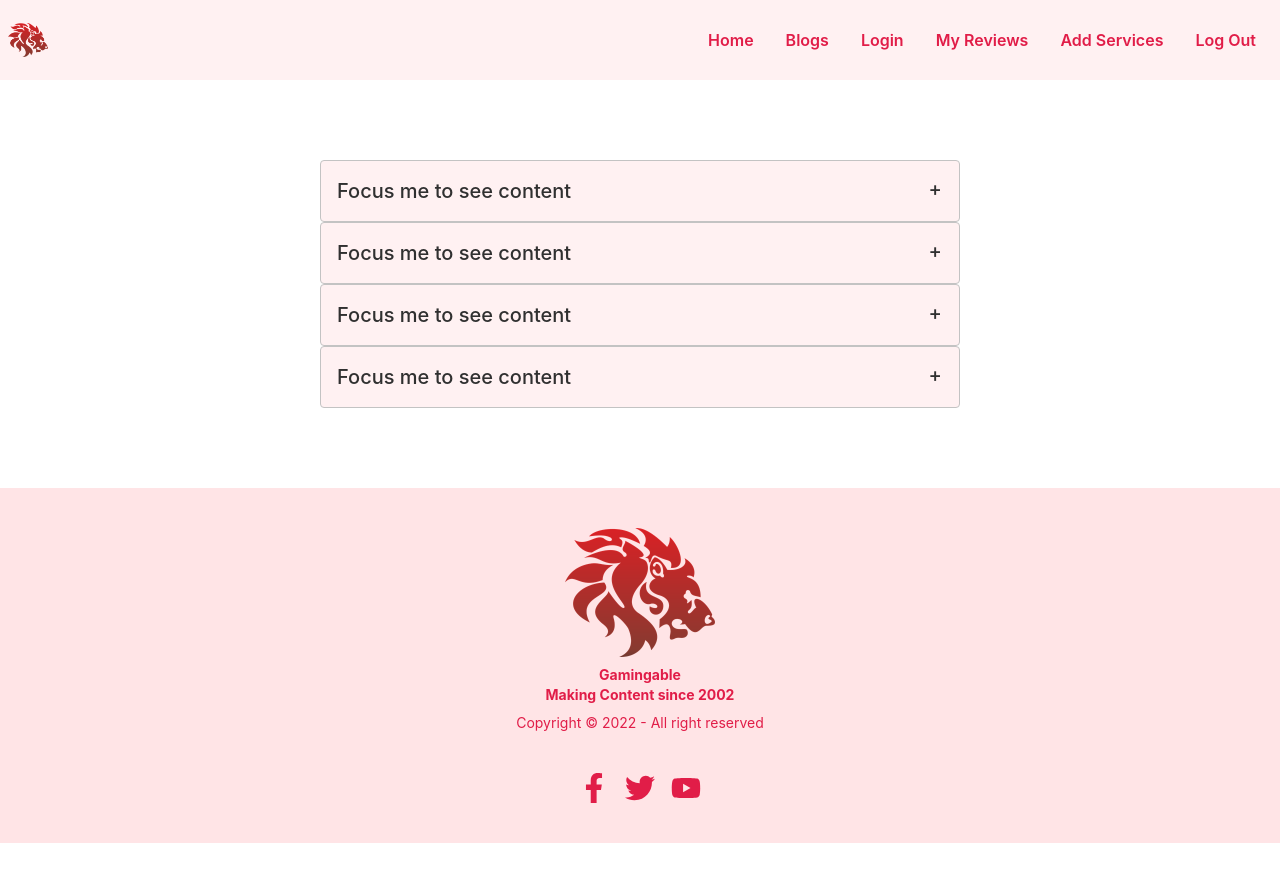
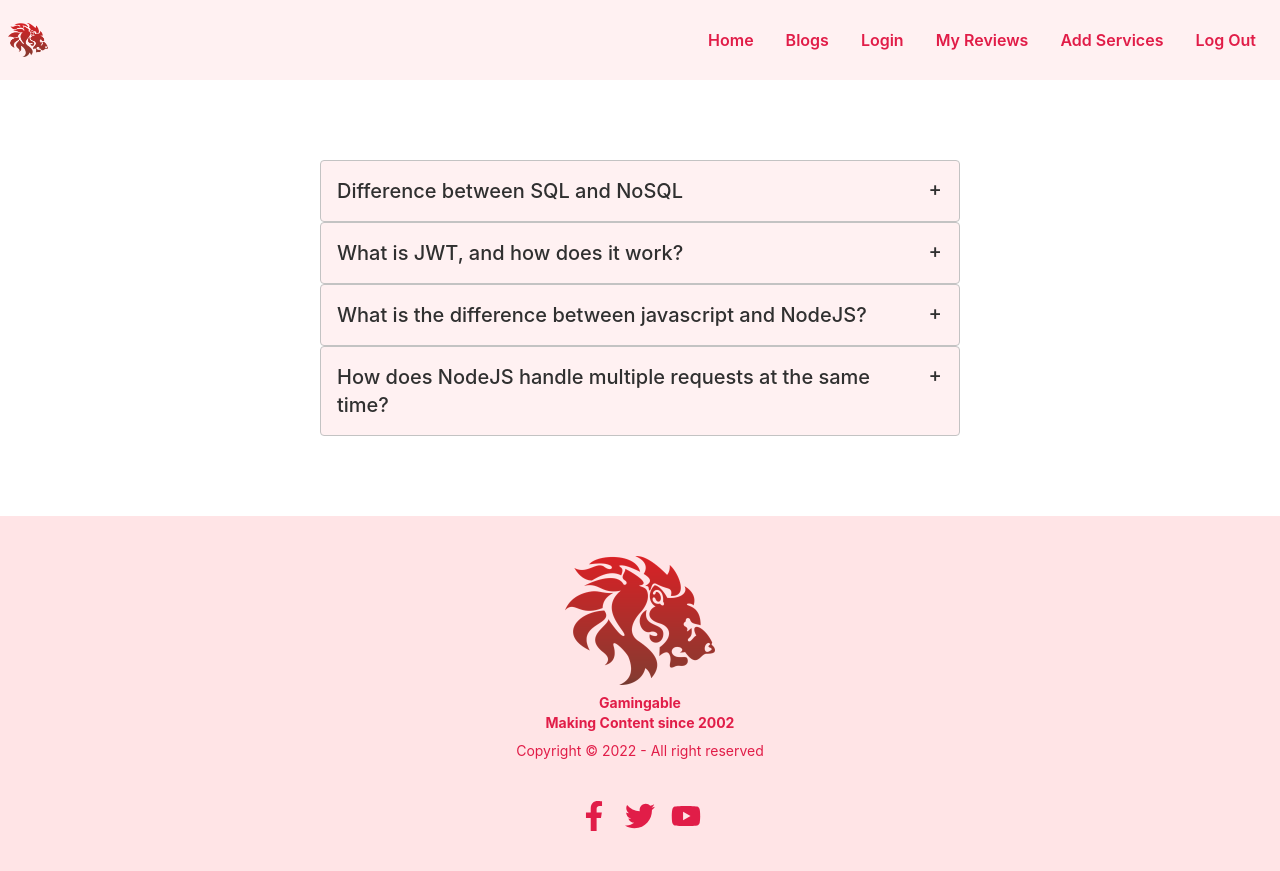
Before and after one commit to S0vers/gamingable-client, a React (Create React App) app: page /blog in a window 1280 px wide. Before the commit the page ends 843 px from the top, so only its background shows below. Built offline with nearby package versions, Linux system fonts and the light colour scheme.

Commit message:
Blog section one complete

```diff
--- a/src/Pages/Blog/Blog.js
+++ b/src/Pages/Blog/Blog.js
@@ -3,33 +3,36 @@ import React from 'react';
 const Blog = () => {
     return (
         <div className='my-20'>
-            <div tabIndex={0} className="collapse collapse-plus border rounded border-base-300  bg-rose-50 w-1/2 mx-auto">
+            <div tabIndex={0} className="collapse collapse-plus border rounded border-base-300  bg-rose-50 lg:w-1/2 mx-auto">
                 <div className="collapse-title text-xl font-medium">
-                    Focus me to see content
+                    Difference between SQL and NoSQL
+                </div>
+                <div className="collapse-content">
+                    <p>NoSQL databases are mostly non-rational or distributed database where SQL databases are mostly rational Database</p>
+                    <p>For SQL database we need to predetermine the data structure and we cannot put data with different structure in the SQL database. Where in NoSQL we can put many different structured data in the database means we do not have to predetermine the structure before starting the work.</p>
+                    <p>For scaling we can just keep adding more server to a NoSQL database to handle more traffic, on the other hand SQL database can be scaled bt adding more processor, RAm or SSD to the existing server.</p>
+                    <p>NoSQL databases stores data in key-value pairs and other formats on the other hand the SQL databases are table based meaning all the data are stored in tables.</p>
+                </div>
+            </div>
+            <div tabIndex={0} className="collapse collapse-plus border rounded border-base-300  bg-rose-50 lg:w-1/2 mx-auto">
+                <div className="collapse-title text-xl font-medium">
+                    What is JWT, and how does it work?
                 </div>
                 <div className="collapse-content">
                     <p>tabIndex={0} attribute is necessary to make the div focusable</p>
                 </div>
             </div>
-            <div tabIndex={0} className="collapse collapse-plus border rounded border-base-300  bg-rose-50 w-1/2 mx-auto">
+            <div tabIndex={0} className="collapse collapse-plus border rounded border-base-300  bg-rose-50 lg:w-1/2 mx-auto">
                 <div className="collapse-title text-xl font-medium">
-                    Focus me to see content
+                    What is the difference between javascript and NodeJS?
                 </div>
                 <div className="collapse-content">
                     <p>tabIndex={0} attribute is necessary to make the div focusable</p>
                 </div>
             </div>
-            <div tabIndex={0} className="collapse collapse-plus border rounded border-base-300  bg-rose-50 w-1/2 mx-auto">
+            <div tabIndex={0} className="collapse collapse-plus border rounded border-base-300  bg-rose-50 lg:w-1/2 mx-auto">
                 <div className="collapse-title text-xl font-medium">
-                    Focus me to see content
-                </div>
-                <div className="collapse-content">
-                    <p>tabIndex={0} attribute is necessary to make the div focusable</p>
-                </div>
-            </div>
-            <div tabIndex={0} className="collapse collapse-plus border rounded border-base-300  bg-rose-50 w-1/2 mx-auto">
-                <div className="collapse-title text-xl font-medium">
-                    Focus me to see content
+                    How does NodeJS handle multiple requests at the same time?
                 </div>
                 <div className="collapse-content">
                     <p>tabIndex={0} attribute is necessary to make the div focusable</p>
```
